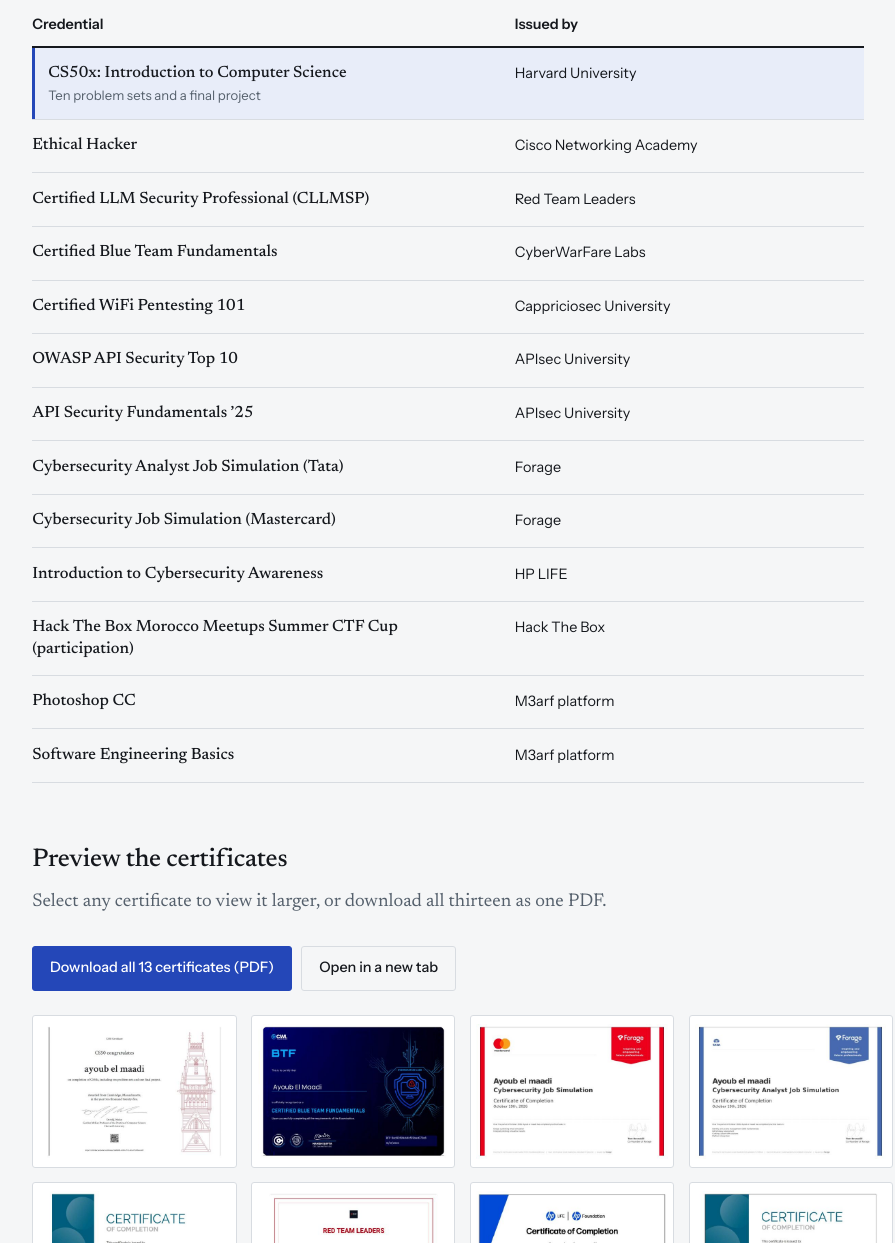
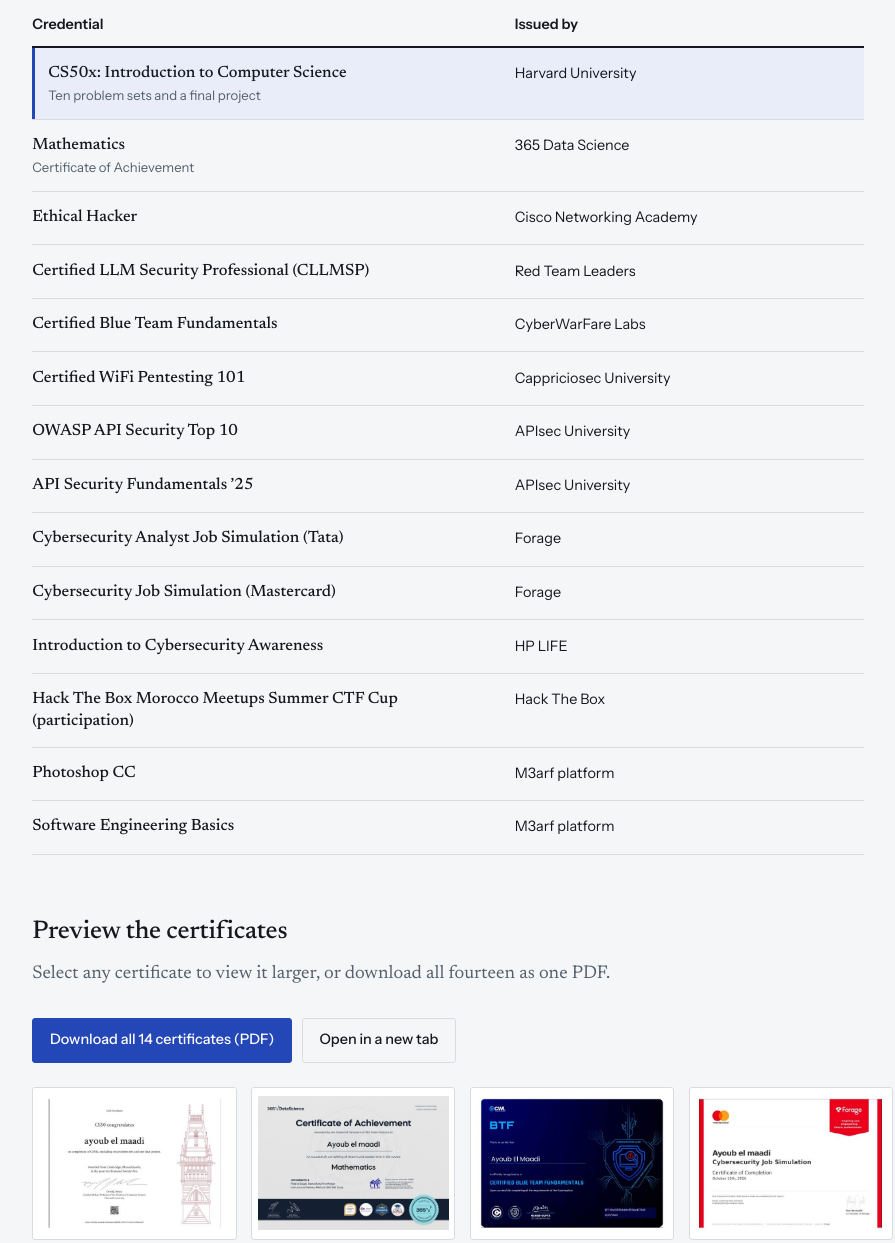
Before and after one commit to AYOUB-CODING1/ayoub-portfolio, a plain HTML site: page index.html in a window 1280 px wide. Shown: the part 8577-9820 px from the top of the page, without its empty margins (323-1218 px from the left). Drawn offline with Linux system fonts and the light colour scheme.

Commit message:
Update certificate

```diff
--- a/index.html
+++ b/index.html
@@ -344,6 +344,10 @@
                 <td>Harvard University</td>
               </tr>
               <tr>
+                <th scope="row">Mathematics<span class="note">Certificate of Achievement</span></th>
+                <td>365 Data Science</td>
+              </tr>
+              <tr>
                 <th scope="row">Ethical Hacker</th>
                 <td>Cisco Networking Academy</td>
               </tr>
@@ -397,13 +401,14 @@
 
         <div class="cert-preview" id="cert-preview">
           <h3 class="cert-preview-title">Preview the certificates</h3>
-          <p class="cert-preview-sub">Select any certificate to view it larger, or download all thirteen as one PDF.</p>
+          <p class="cert-preview-sub">Select any certificate to view it larger, or download all fourteen as one PDF.</p>
           <p class="actions">
-            <a class="btn btn-primary" href="assets/Ayoub_El_Maadi_Certificates.pdf" download>Download all 13 certificates (PDF)</a>
+            <a class="btn btn-primary" href="assets/Ayoub_El_Maadi_Certificates.pdf" download>Download all 14 certificates (PDF)</a>
             <a class="btn" href="assets/Ayoub_El_Maadi_Certificates.pdf" target="_blank" rel="noopener">Open in a new tab</a>
           </p>
           <ul class="cert-grid">
             <li><button type="button" class="cert-thumb" data-large="assets/certs/large-01.jpg" data-caption="CS50x: Introduction to Computer Science, Harvard University"><img src="assets/certs/thumb-01.jpg" width="560" height="396" loading="lazy" alt="Certificate: CS50x: Introduction to Computer Science, Harvard University"></button></li>
+            <li><button type="button" class="cert-thumb" data-large="assets/certs/large-14.jpg" data-caption="Mathematics — Certificate of Achievement, 365 Data Science"><img src="assets/certs/thumb-14.jpg" width="560" height="396" loading="lazy" alt="Certificate: Mathematics — Certificate of Achievement, 365 Data Science"></button></li>
             <li><button type="button" class="cert-thumb" data-large="assets/certs/large-02.jpg" data-caption="Certified Blue Team Fundamentals, CyberWarFare Labs"><img src="assets/certs/thumb-02.jpg" width="560" height="396" loading="lazy" alt="Certificate: Certified Blue Team Fundamentals, CyberWarFare Labs"></button></li>
             <li><button type="button" class="cert-thumb" data-large="assets/certs/large-03.jpg" data-caption="Cybersecurity Job Simulation (Mastercard), Forage"><img src="assets/certs/thumb-03.jpg" width="560" height="396" loading="lazy" alt="Certificate: Cybersecurity Job Simulation (Mastercard), Forage"></button></li>
             <li><button type="button" class="cert-thumb" data-large="assets/certs/large-04.jpg" data-caption="Cybersecurity Analyst Job Simulation (Tata), Forage"><img src="assets/certs/thumb-04.jpg" width="560" height="396" loading="lazy" alt="Certificate: Cybersecurity Analyst Job Simulation (Tata), Forage"></button></li>
```
Also changed, not shown: assets/certs/thumb-14.jpg (added), 2 other files.
